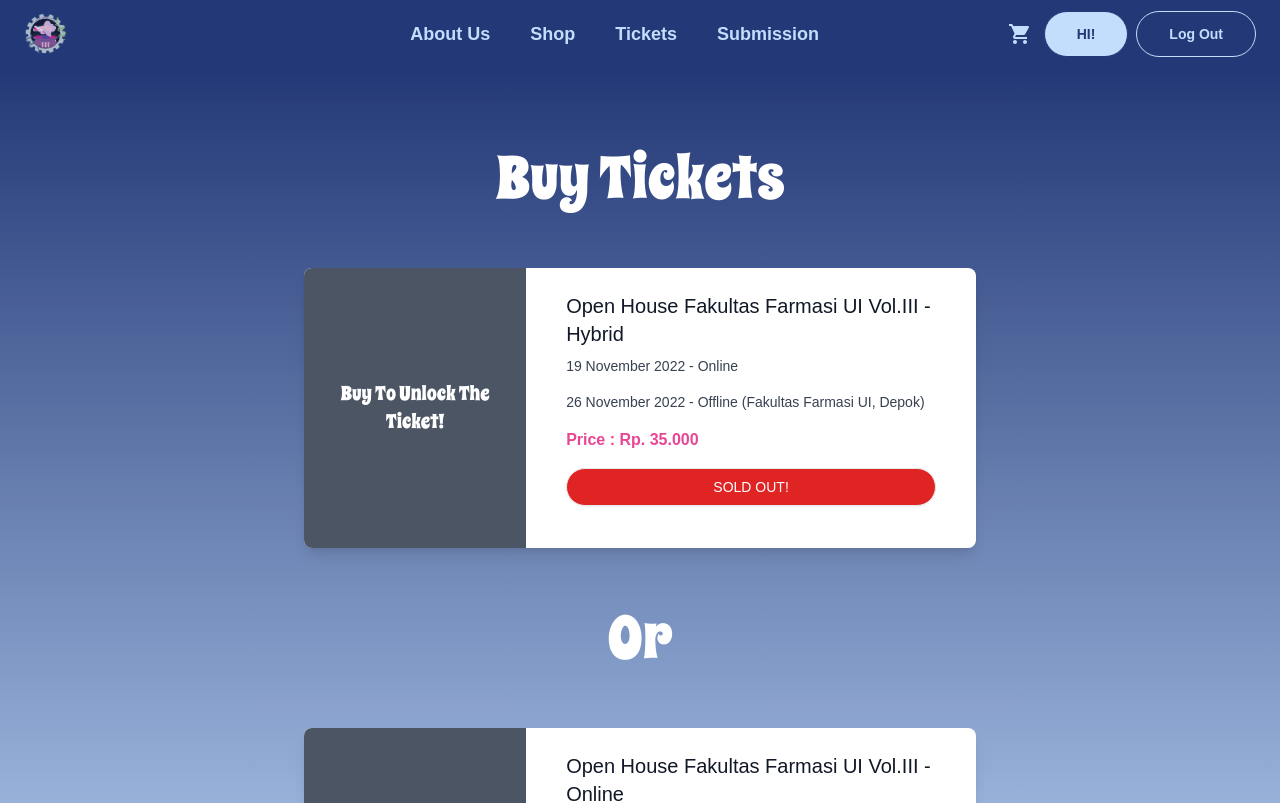
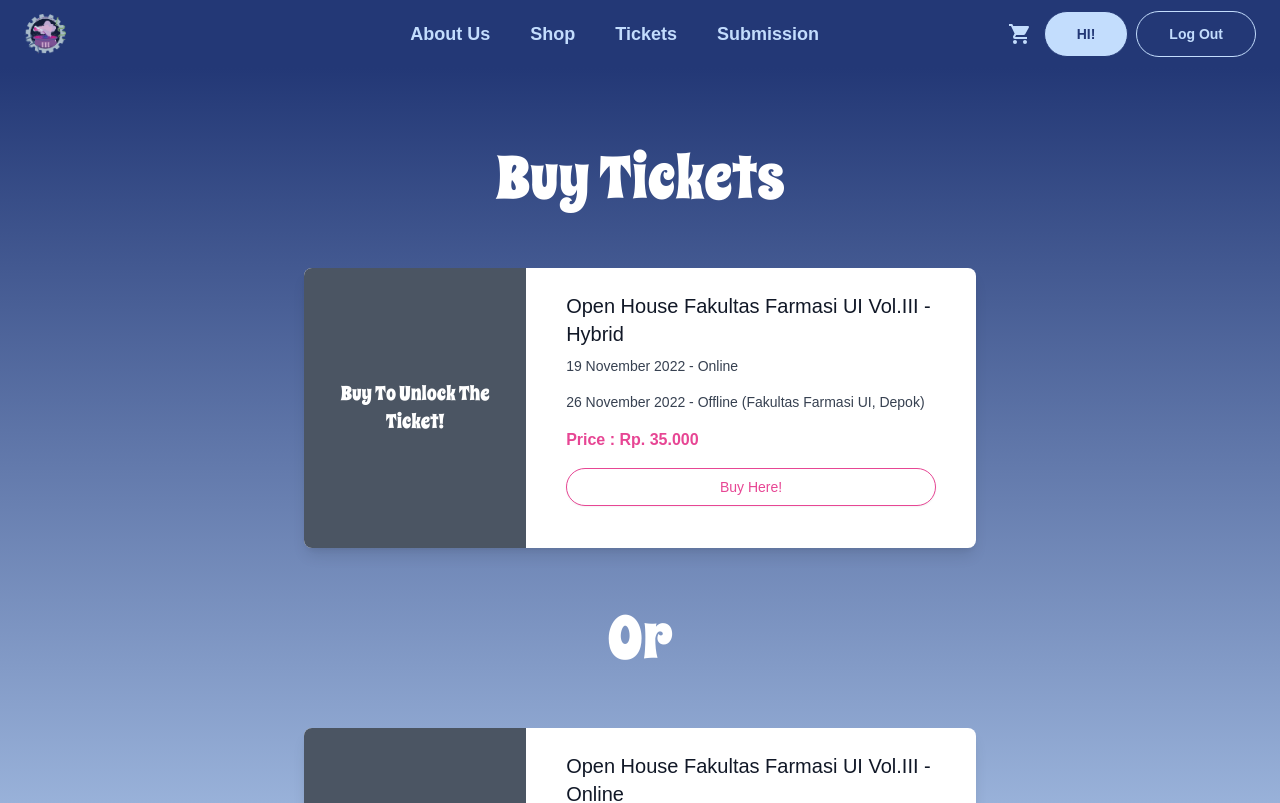
Before and after one commit to Teenjb/Frontend-OH-FFUI, a React (Create React App) app in the folder oh-ffui-app/: page /tickets in a window 1280 px wide. Shown: the top 803 px of the page. Built offline with nearby package versions, Linux system fonts and the light colour scheme; no server answers; sample sign-in values are in the browser's storage.

Commit message:
add 25 tickets

```diff
--- a/oh-ffui-app/src/Page/Tickets.js
+++ b/oh-ffui-app/src/Page/Tickets.js
@@ -115,6 +115,7 @@
     })
       .then((res) => {
         if (res.data.errors) {
+          console.log(res.data.errors);
           Toastify({
             text: "Buying Failed please contact admin",
             duration: 3000,
@@ -183,7 +184,7 @@
                 </h1>
                 {ticketCount && (
                   <h1 className="absolute bg-red-600 font-serif text-xl text-white md:rounded-br-lg md:rounded-tl-lg  text-center items-center justify-center px-5 py-2">
-                    {75 - ticketCount.countHybrid} left
+                    {100 - ticketCount.countHybrid} left
                   </h1>
                 )}
                 <div className="p-6 flex flex-col justify-start px-10">
@@ -203,11 +204,11 @@
                     id="open"
                     className={`${
                       !authenticated ? "hidden" : "block"
-                    } w-full mt-4 flex justify-center py-2 px-4 border rounded-full shadow-sm text-sm font-medium text-white bg-red-600`}
+                    } w-full mt-4 flex justify-center py-2 px-4 border rounded-full shadow-sm text-sm font-medium text-pink-500 bg-white  border-pink-500 hover:bg-pink-500 hover:text-white focus:outline-none focus:ring-2 focus:ring-offset-2 focus:ring-pink-700`}
                     value="Hybrid"
-                    //onClick={(e) => handleOnClick(e)}
+                    onClick={(e) => handleOnClick(e)}
                   >
-                    SOLD OUT!
+                    Buy Here!
                   </button>
                   <button
                     className={`${
```
